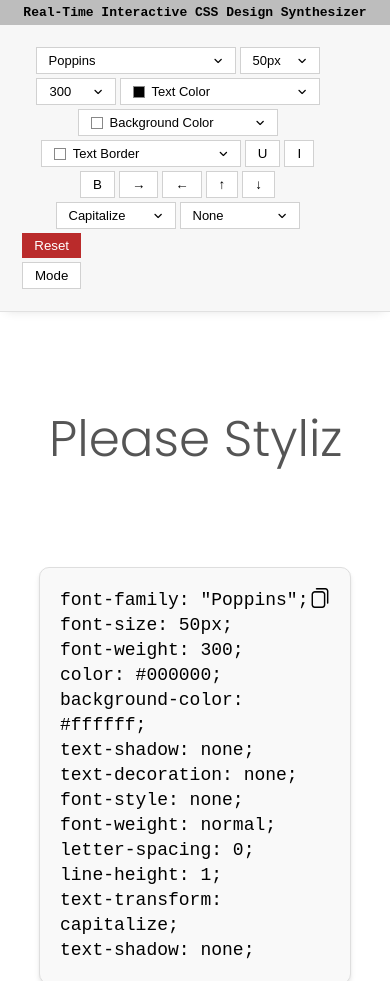
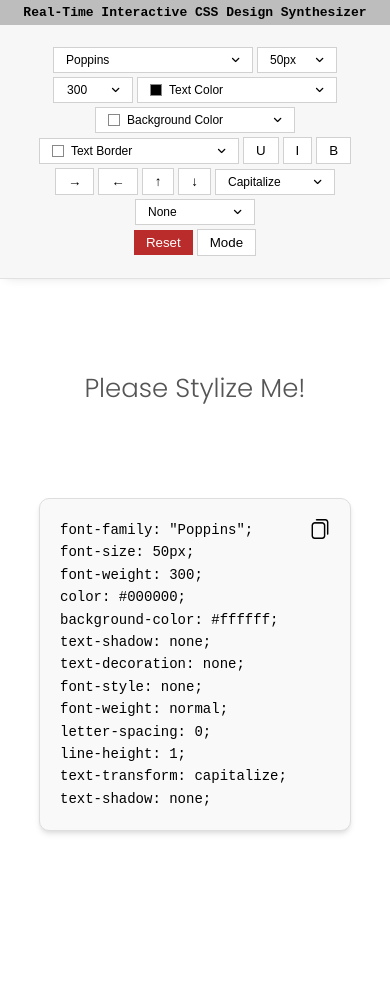
Before and after one commit to rxi-prakharvrm/real-time-interactive-css-design-synthesizer, a plain HTML site: page index.html in a window 390 px wide. Shown: the top 981 px of the page. After the commit the page ends 911 px from the top, so only its background shows below. Drawn offline with nearby package versions, Linux system fonts and the light colour scheme; a web font is replaced by a local one.

Commit message:
impove style

```diff
--- a/style.css
+++ b/style.css
@@ -1,16 +1,5 @@
 /* Font family cdn  */
 @import url('https://fonts.googleapis.com/css2?family=Alef:wght@400;700&family=Arimo:ital,wght@0,400;0,500;0,600;0,700;1,400;1,500;1,600;1,700&family=Flamenco:wght@300;400&family=KoHo:ital,wght@0,200;0,300;0,400;0,500;0,600;0,700;1,200;1,300;1,400;1,500;1,600;1,700&family=Noto+Sans:ital,wght@0,100;0,200;0,300;0,400;0,500;0,600;0,700;0,800;0,900;1,100;1,200;1,300;1,400;1,500;1,600;1,700;1,800;1,900&family=Open+Sans:ital,wght@0,300;0,400;0,500;0,600;0,700;0,800;1,300;1,400;1,500;1,600;1,700;1,800&family=Poppins:ital,wght@0,100;0,200;0,300;0,400;0,500;0,600;0,700;0,800;0,900;1,100;1,200;1,300;1,400;1,500;1,600;1,700;1,800;1,900&family=Roboto:ital,wght@0,100;0,300;0,400;0,500;0,700;0,900;1,100;1,300;1,400;1,500;1,700;1,900&display=swap');
-
-/* Media queries  */
-@media screen and (min-width: 100rem) {
-  .code-container {
-    width: 80%;
-  }
-
-  .text-input {
-    width: 80%;
-  }
-}
 
 /* Set default behavious of the elements */
 *,
@@ -396,3 +385,43 @@ body {
   background-color: #4345ca;
   color: #fff;
 }
+
+/* Media queries */
+@media screen and (max-width: 768px) {
+  .top-menu {
+    justify-content: space-evenly;
+  }
+
+  .menu-btn-ctr {
+    width: 100%;
+  }
+
+  .function-btn-ctr {
+    flex-direction: row;
+  }
+
+  .code-container {
+    width: 80%;
+  }
+}
+
+@media screen and (max-width: 500px) {
+  .text-input {
+    font-size: 3.2rem !important;
+  }
+}
+
+@media screen and (max-width: 400px) {
+  .dd-inner-btn {
+    font-size: 1.2rem;
+  }
+
+  .text-input {
+    font-size: 2.6rem !important;
+  }
+
+  .code-container {
+    font-size: 1.4rem;
+    line-height: 1.6;
+  }
+}
```
